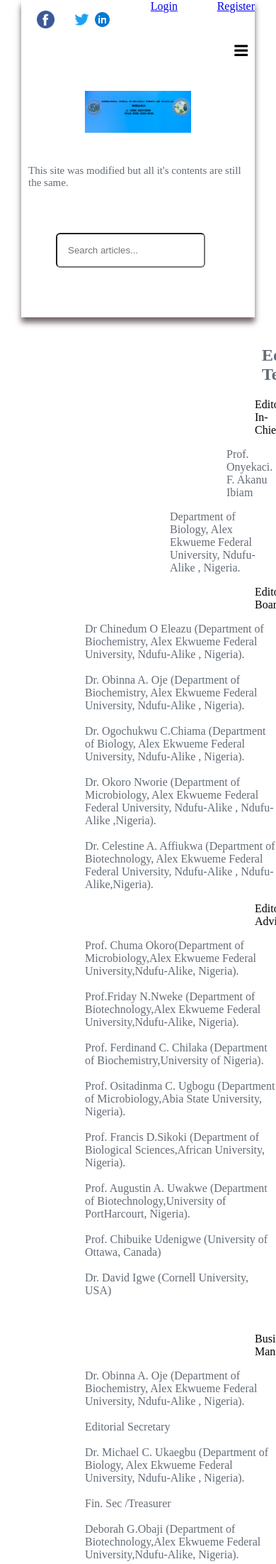
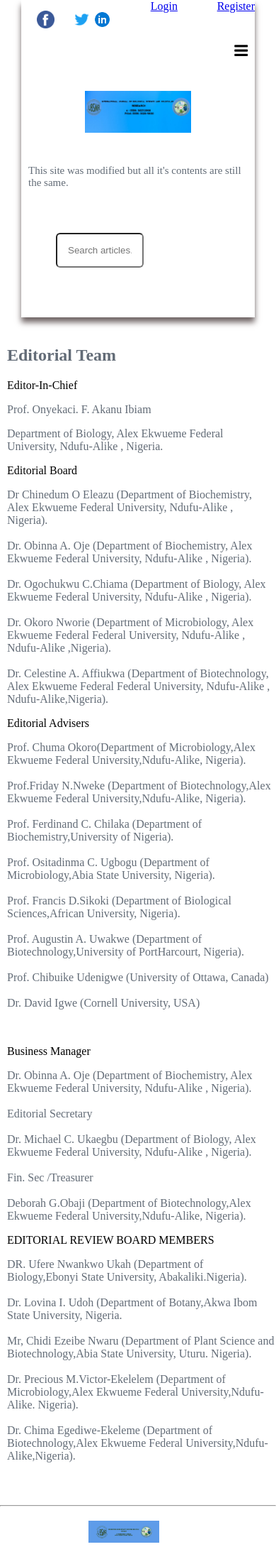
Before and after one commit to Princewill211/New, a Django app: page /editorial_team/ in a window 390 px wide; the page is wider, and only the part inside the window is pictured. Shown: the top 2203 px of that part at 71% size. Run offline with Django 5.2, Linux system fonts and the light colour scheme.

Commit message:
lastest7 commit

```diff
--- a/static/styles/style.css
+++ b/static/styles/style.css
@@ -944,6 +944,52 @@ nav .fa{
         margin-right: 30px;
         margin-left: 20px;
     }
+    /* editorial team */
+    .edit-team-header-1{
+        color: #636c77;
+        margin-left:10px;
+    }
+    .parag-1{
+        margin-left: 10px;
+    }
+    .parag-2{
+        margin-left: 10px;
+        color: #636c77;
+    }
+    .parag-3{
+        margin-left:10px;
+        color: #636c77;
+    }
+    .parag-4{
+        margin-left:10px;
+    }
+    .parag-5{
+        color: #636c77;
+        margin-left:10px;
+    }
+    .parag-6{
+        margin-left:10px;
+    }
+    .para-7{
+        color: #636c77;
+        margin-left:10px;
+    }
+    .parag-8{
+        margin-left:10px;
+    }
+    .para-9{
+        color: #636c77;
+        margin-left:10px;
+    }
+    .parag-10{
+        margin-left:10px;
+    }
+    .parag-11{
+        color: #636c77;
+        margin-left:10px;
+        margin-bottom: 25;
+    }
+
 
 
     .link-to-different-page, .link-page {
@@ -1001,14 +1047,17 @@ nav .fa{
 }
 
     .conference-image-container{
-        margin-left: 30px;
+        margin-left:25px;
         display: grid;
         grid-template-columns:1fr;
         margin-left: 55px;
-        width: 500px;
+        width: 200px;
         row-gap: 5px;
+        }
 
-}
+   .conference-image{
+       width: 220px;
+   }
 
    .current-image1{
     width: 180px;
@@ -1047,6 +1096,7 @@ nav .fa{
     }
 
     .search-button {
+        width: 90px;
         margin-top: 2px;
         margin-left: 9px;
         color: #636c77;
@@ -1134,7 +1184,7 @@ nav .fa{
    .add-p-header {
        margin-top: 20px;
        margin-bottom: 10px;
-       margin-left: 150px;
+       margin-left: 100px;
        color: #636c77;
 }
 
```
Also changed, not shown: base/templates/base/home.html (+8 -6 lines).
